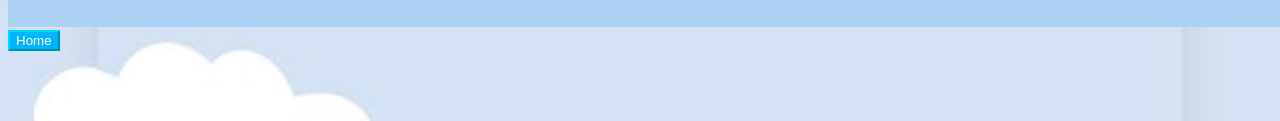
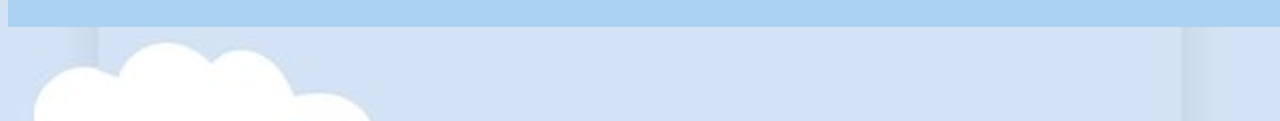
Before and after one commit to Siriluck135/travel2, a plain HTML site: page index2.html in a window 1280 px wide. Shown: the part 595-716 px from the top of the page. Drawn offline with Linux system fonts and the light colour scheme.

Commit message:
Update index2.html

```diff
--- a/index2.html
+++ b/index2.html
@@ -47,8 +47,5 @@
     </tr>
     </table>
     </header>
-    <input type="button" value="Home" onclick="window.location='index3.html'"
-style="background-color:rgb(0, 183, 255); border-color:rgb(0, 217, 255); color:white">
-
 </body>
 </html>
```
